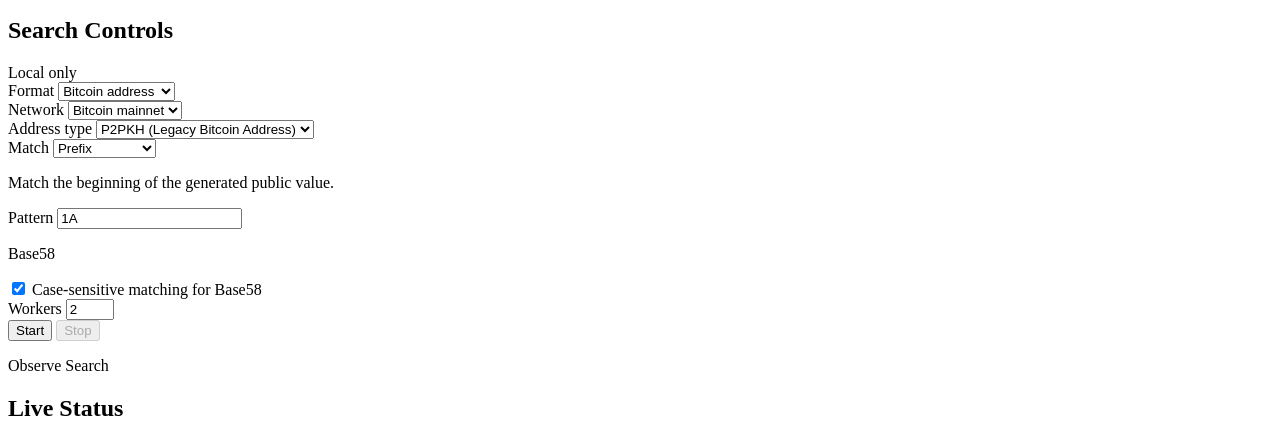
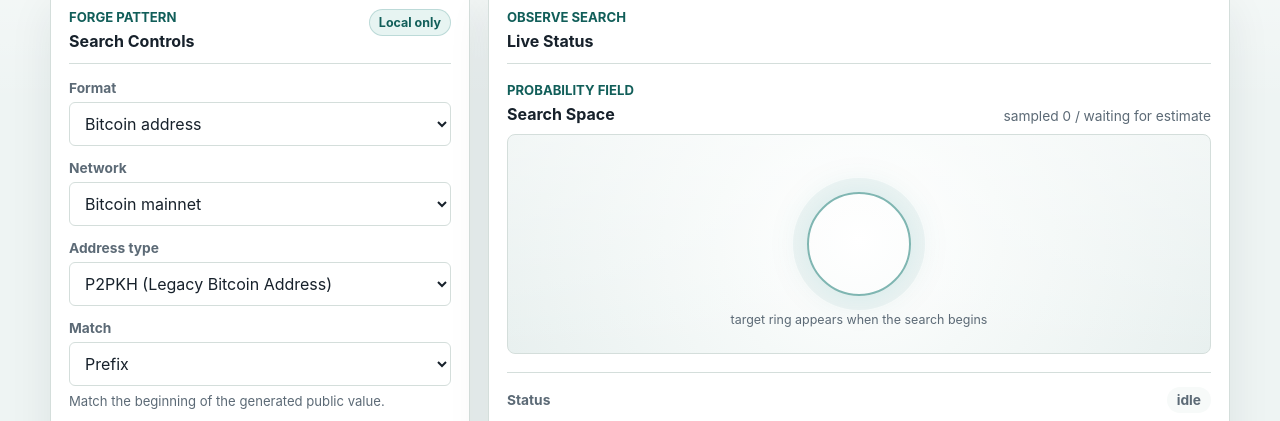
Before and after one commit to piriya33/KeySmith, a plain HTML site: page keysmith/static/index.html in a window 1280 px wide. Shown: the part 156-577 px from the top of the page. Drawn offline with Linux system fonts and the light colour scheme; files that its build step writes are made by us from their sources; the site is published under a folder, as on GitHub Pages, so addresses that start at the root find nothing.

Commit message:
fix: use relative static asset paths

```diff
--- a/keysmith/static/index.html
+++ b/keysmith/static/index.html
@@ -4,7 +4,7 @@
     <meta charset="utf-8">
     <meta name="viewport" content="width=device-width, initial-scale=1">
     <title>Keysmith</title>
-    <link rel="stylesheet" href="/static/styles.css">
+    <link rel="stylesheet" href="static/styles.css">
   </head>
   <body>
     <main class="shell">
@@ -203,6 +203,6 @@
       </section>
     </main>
 
-    <script src="/static/app.js"></script>
+    <script src="static/app.js"></script>
   </body>
 </html>
```
